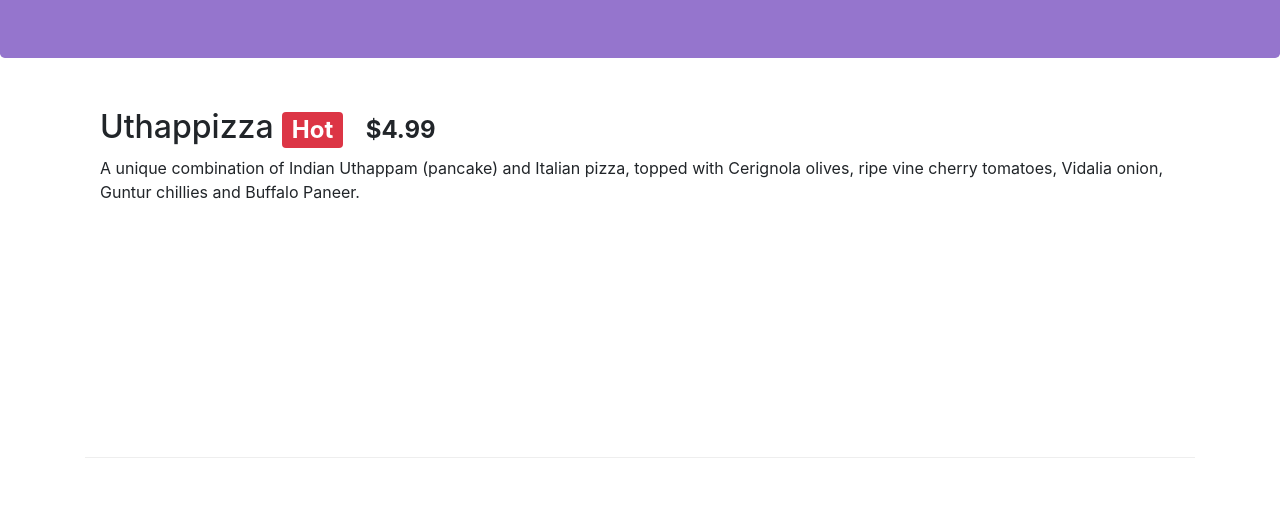
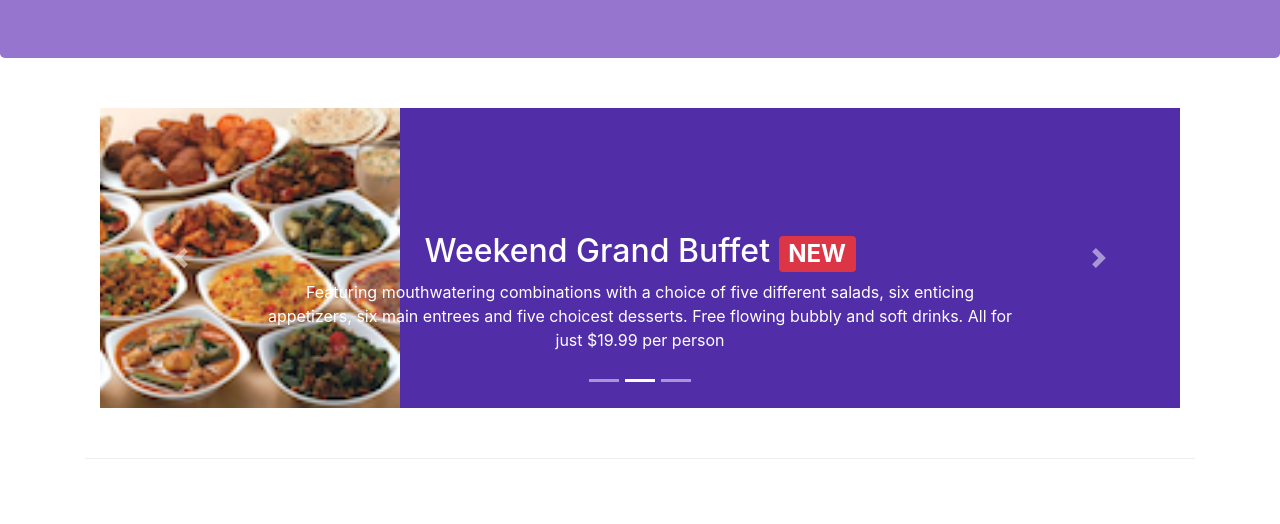
Before and after one commit to jiang718/conFusion, a website: page index.html in a window 1280 px wide. Both pictures are taken after a click on the button 1167 px from the left and 28 px from the top of the page. Shown: the part 276-800 px from the top of the page. Drawn offline with nearby package versions, Linux system fonts and the light colour scheme.

Commit message:
carousel

```diff
--- a/css/styles.css
+++ b/css/styles.css
@@ -47,3 +47,18 @@ label {
     border-bottom: 1px solid #ddd;
     padding: 10px;
 }
+
+.carousel {
+    background: #512DA8;
+}
+
+.carousel-item {
+    height: 300px;
+}
+
+.carousel-item img {
+    position: absolute;
+    top: 0;
+    left: 0;
+    min-height:300px;
+}
--- a/index.html
+++ b/index.html
@@ -96,7 +96,7 @@
                 <div id="mycarousel" class="carousel slide" data-ride="carousel">
                     <div class="carousel-inner" role="listbox">
                         <div class="carousel-item active">
-                            <img class="d-block img-fluid"
+                            <img class="d-block img-fluid" src="img/uthappizza.png" alt="uthappizza">
                             <div class="carousel-caption d-none d-md-block">
                                 <h2>
                                     Uthappizza
@@ -107,11 +107,35 @@
                             </div>
                         </div>
                         <div class="carousel-item">
-                            <img class="d-block img-fluid align-self-center" src="img/buffet.png">
+                            <img class="d-block img-fluid" src="img/buffet.png" alt="uthappaizza">
+                            <div class="carousel-caption d-none d-md-block">
+                                <h2>
+                                    Weekend Grand Buffet
+                                    <span class="badge badge-danger">NEW</span>
+                                </h2>
+                                <p class="hidden-xs-down">Featuring mouthwatering combinations with a choice of five different salads, six enticing appetizers, six main entrees and five choicest desserts. Free flowing bubbly and soft drinks. All for just $19.99 per person </p>
+                            </div>
                         </div>
                         <div class="carousel-item">
+                            <img class="d-block img-fluid" src="img/alberto.png">
+                            <div class="carousel-caption d-none d-md-block">
+                                <h2>Alberto Somayya</h2>
+                                <h4>Executive Chef</h4>
+                                <p class="hidden-xs-down">Award winning three-star Michelin chef with wide International experience having worked closely with whos-who in the culinary world, he specializes in creating mouthwatering Indo-Italian fusion experiences. </p>
+                            </div>
                         </div>
                     </div>
+                    <ol class="carousel-indicators">
+                        <li data-target="#mycarousel" data-slide-to="0" class="active"></li>
+                        <li data-target="#mycarousel" data-slide-to="1"></li>
+                        <li data-target="#mycarousel" data-slide-to="2"></li>
+                    </ol>
+                    <a class="carousel-control-prev" href="#mycarousel" role="button" data-slide="prev">
+                        <span class="carousel-control-prev-icon"></span>
+                    </a>
+                    <a class="carousel-control-next" href="#mycarousel" role="button" data-slide="next">
+                        <span class="carousel-control-next-icon"></span>
+                    </a>
                 </div>
             </div>
         </div>
```
